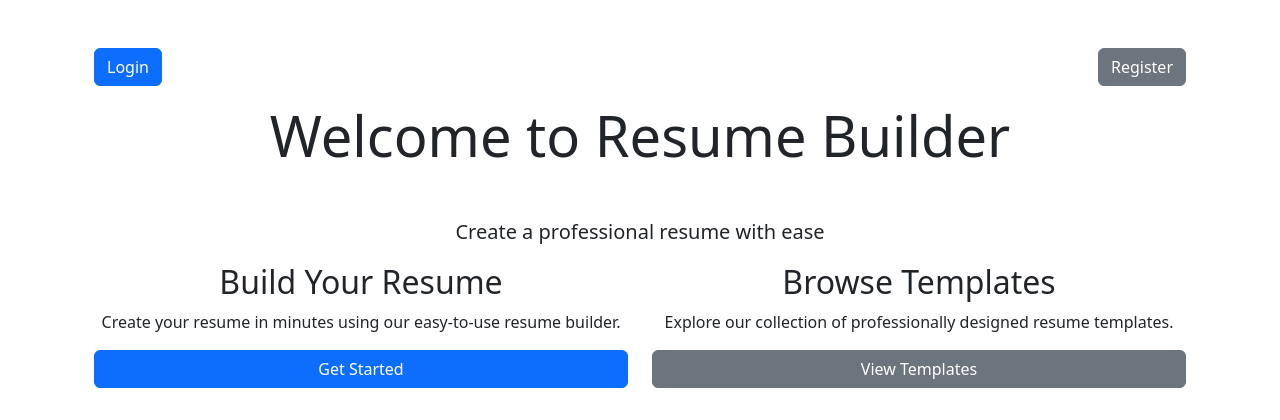
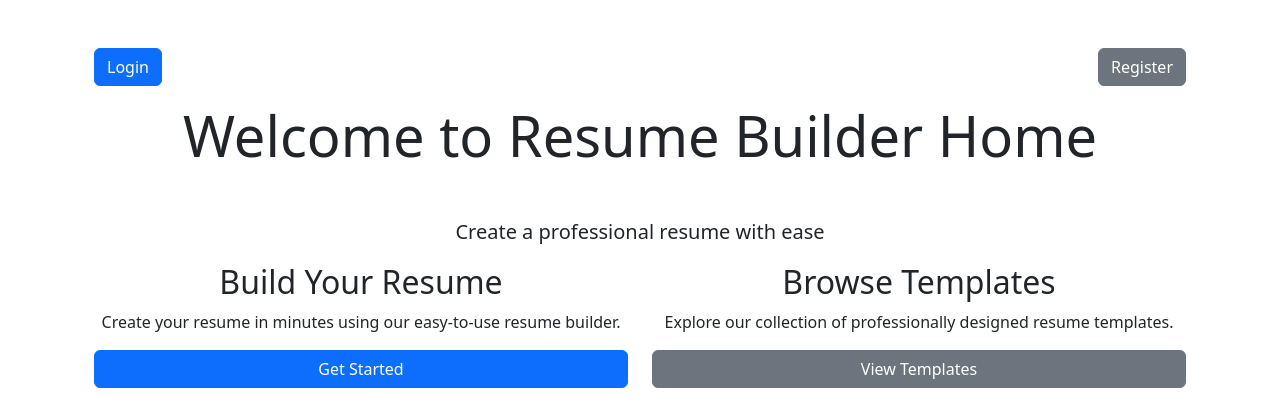
Before and after one commit to benWhen/ResumeBuilder-g6, a Django app: page / in a window 1280 px wide. Shown: the top 420 px of the page. Run offline with Django 4.2, Linux system fonts and the light colour scheme.

Commit message:
fixed my dumb mistake

```diff
--- a/ResumeBuilderApp/forms.py
+++ b/ResumeBuilderApp/forms.py
@@ -6,4 +6,4 @@ from .models import *
 class CreateUserForm(UserCreationForm):
     class Meta:
         model = User
-        fields = ['email', 'password']
+        fields = ['email', 'password1', 'password2']
--- a/ResumeBuilderApp/templates/pages/home.html
+++ b/ResumeBuilderApp/templates/pages/home.html
@@ -8,7 +8,7 @@
                 <a href="{% url 'login' %}" class="btn btn-primary">Login</a>
                 <a href="{% url 'register' %}" class="btn btn-secondary">Register</a>
             </div>
-            <h1 class="display-4 text-center mb-5">Welcome to Resume Builder</h1>
+            <h1 class="display-4 text-center mb-5">Welcome to Resume Builder Home</h1>
             <p class="lead text-center">Create a professional resume with ease</p>
             <div class="row">
                 <div class="col-md-6">
```
